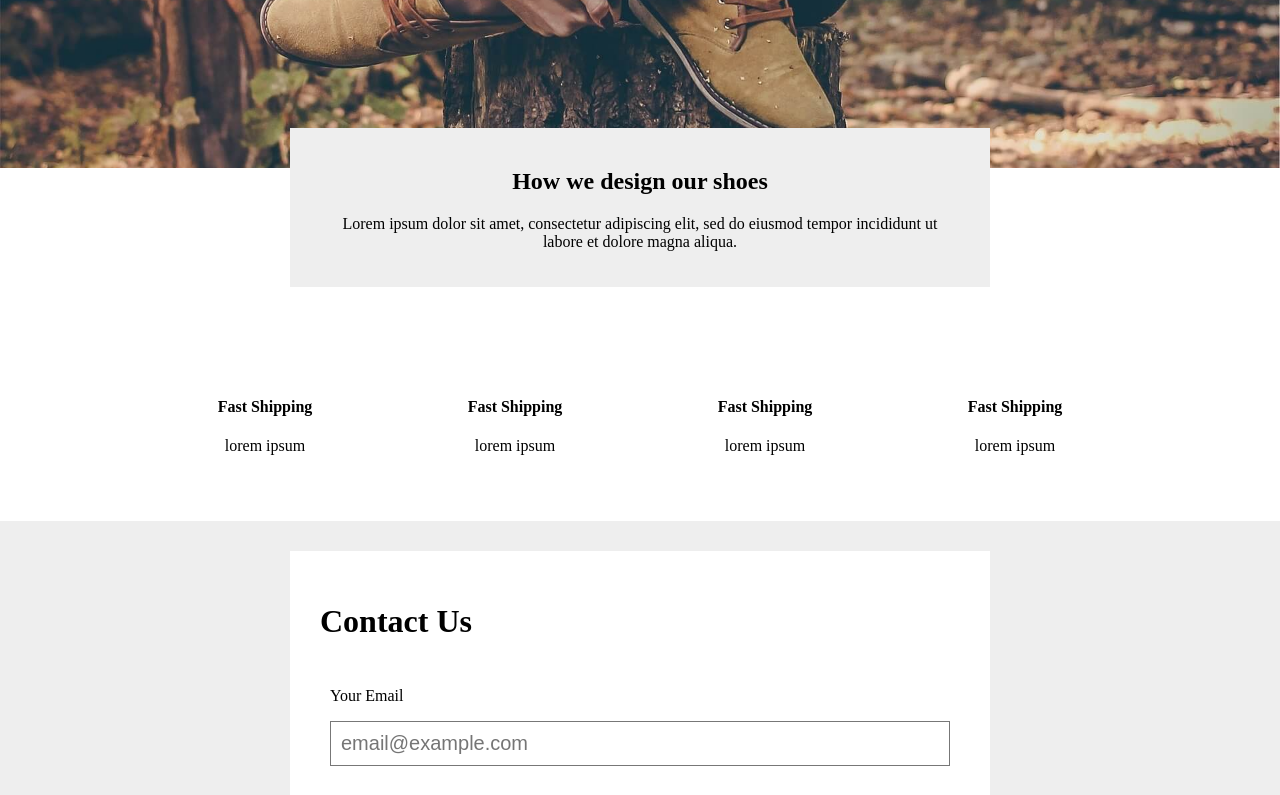
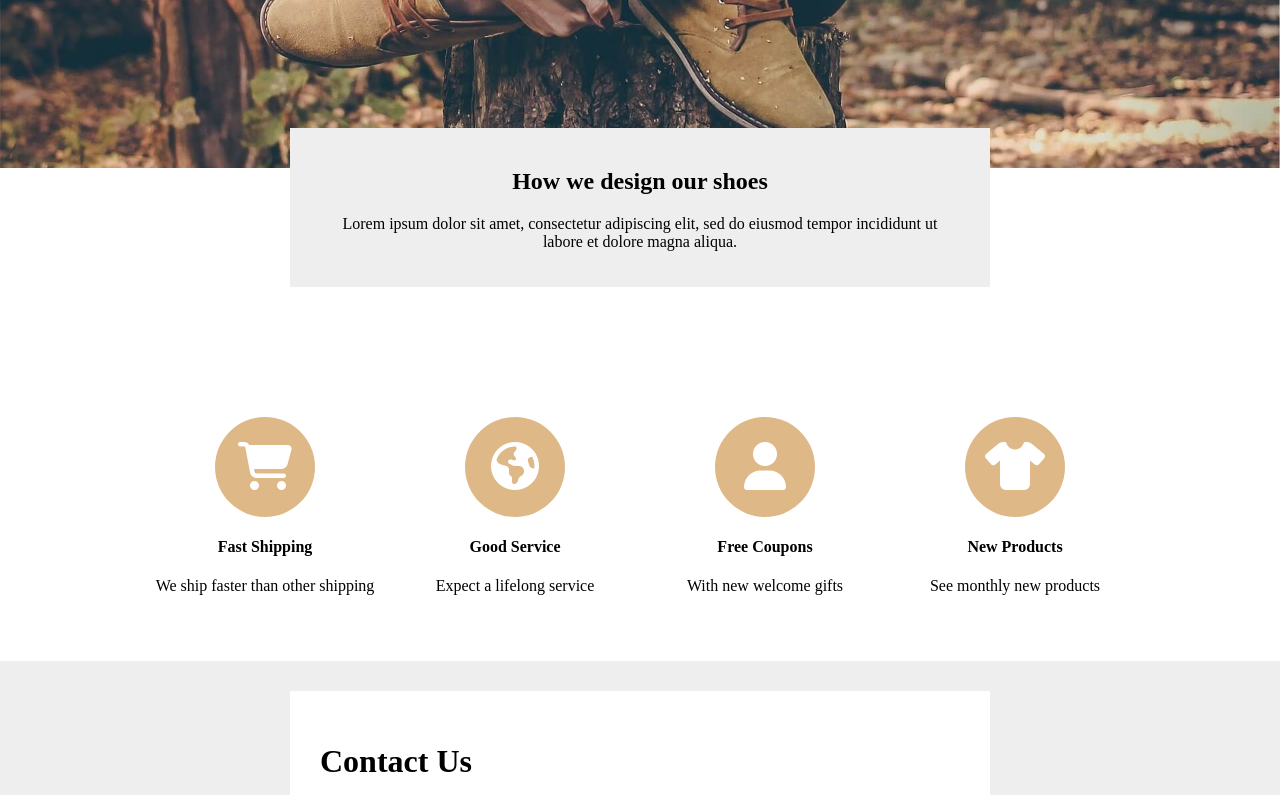
Before and after one commit to BrezelCoding/HTML-CSS__shopping_mall_practice, a plain HTML site: page index.html in a window 1280 px wide. Shown: the part 492-1287 px from the top of the page. Drawn offline with Linux system fonts and the light colour scheme.

Commit message:
font awesome: html, css

```diff
--- a/index.html
+++ b/index.html
@@ -5,6 +5,7 @@
     <meta http-equiv="X-UA-Compatible" content="IE=edge" />
     <meta name="viewport" content="width=device-width, initial-scale=1.0" />
     <link rel="stylesheet" href="style.css" />
+    <script src="https://kit.fontawesome.com/0493fec79e.js" crossorigin="anonymous"></script>
     <title>Shopping Mall - Mini Project</title>
   </head>
   <body>
@@ -36,20 +37,24 @@
     <!-- main -->
     <div class="product-container">
     <div>
+        <i class="fa-solid fa-cart-shopping fa-3x"></i>
         <h4>Fast Shipping</h4>
-        <p>lorem ipsum</p>
+        <p>We ship faster than other shipping</p>
     </div>
     <div>
-        <h4>Fast Shipping</h4>
-        <p>lorem ipsum</p>
+        <i class="fa-solid fa-earth-americas fa-3x"></i>
+        <h4>Good Service</h4>
+        <p>Expect a lifelong service</p>
     </div>
     <div>
-        <h4>Fast Shipping</h4>
-        <p>lorem ipsum</p>
+        <i class="fa-solid fa-user fa-3x"></i>
+        <h4>Free Coupons</h4>
+        <p>With new welcome gifts</p>
     </div>
     <div>
-        <h4>Fast Shipping</h4>
-        <p>lorem ipsum</p>
+        <i class="fa-solid fa-shirt fa-3x"></i>
+        <h4>New Products</h4>
+        <p>See monthly new products</p>
     </div>
     <div style="float: none; clear: both;"></div>
     </div>
--- a/style.css
+++ b/style.css
@@ -1,5 +1,6 @@
 body {
   margin: 0px;
+  box-sizing: border-box;
 }
 
 div,
@@ -86,6 +87,17 @@ table {
 .product-container div {
   float: left;
   width: 25%;
+}
+
+.product-container i {
+  background-color: burlywood;
+  width: 100px;
+  height: 100px;
+  border-radius: 50px;
+  padding-top: 25px;
+  box-sizing: border-box;
+  color: white;
+  margin-top: 40px;
 }
 
 .from-background {
```
